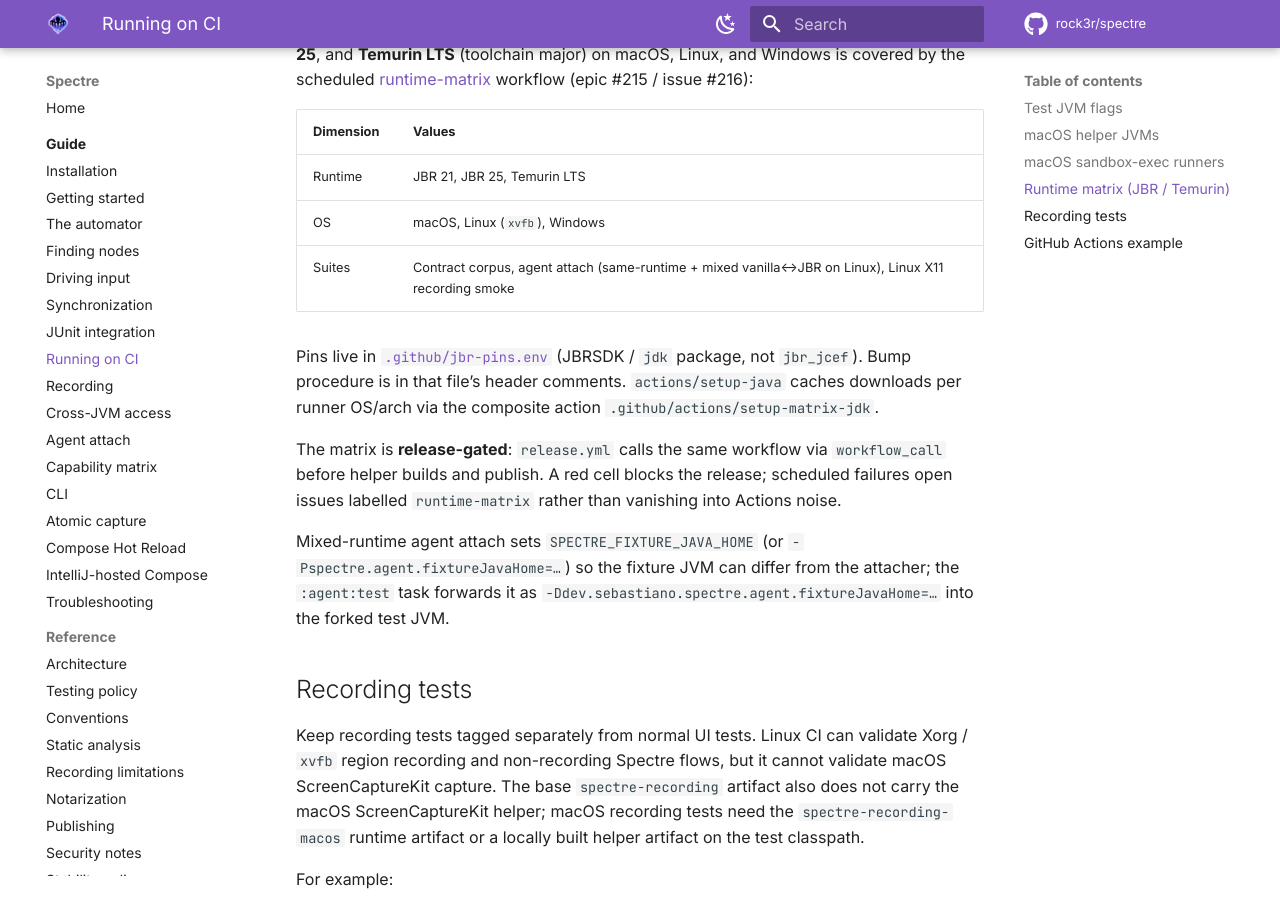
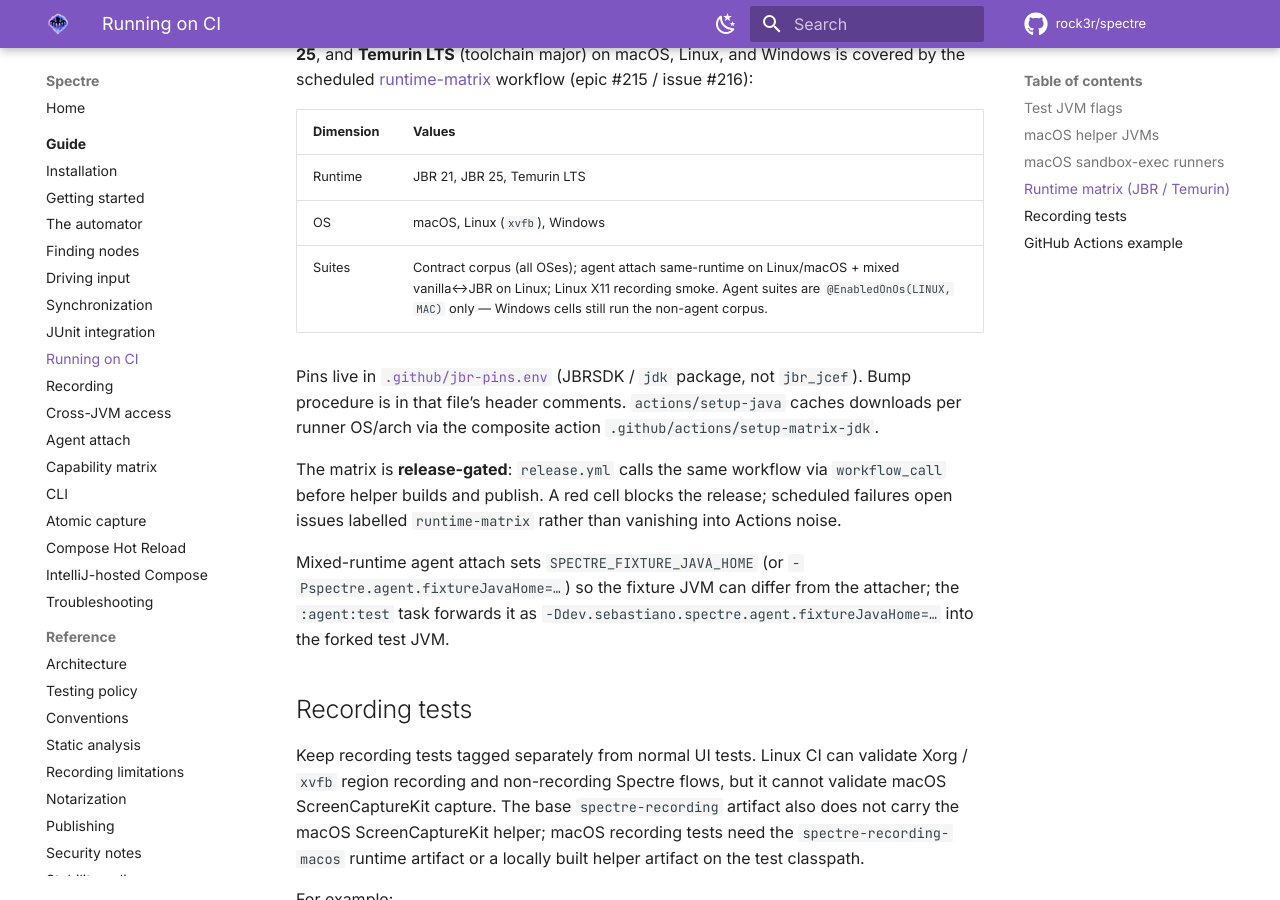
Before and after one commit to rock3r/spectre, an MkDocs documentation site: the page built from docs/guide/ci.md, in a window 1280 px wide and 900 px high, scrolled down 3738 px. Built offline with MkDocs 1.6.1 and Material for MkDocs 9.7.7, drawn with Linux system fonts in a browser that asks for light colours; comment, search, counter and statistics services are not loaded.

Commit message:
Fix runtime matrix Windows agent gate and issue-search dedup
Skip agent attach suites on Windows (they are @EnabledOnOs Linux/macOS only)
so Windows matrix cells and the release matrix-gate can pass. Dedup scheduled
failure issues with a parenthesis-free search query and exact title match.

```diff
--- a/docs/guide/ci.md
+++ b/docs/guide/ci.md
@@ -143,7 +143,7 @@
 | --- | --- |
 | Runtime | JBR 21, JBR 25, Temurin LTS |
 | OS | macOS, Linux (`xvfb`), Windows |
-| Suites | Contract corpus, agent attach (same-runtime + mixed vanilla↔JBR on Linux), Linux X11 recording smoke |
+| Suites | Contract corpus (all OSes); agent attach same-runtime on Linux/macOS + mixed vanilla↔JBR on Linux; Linux X11 recording smoke. Agent suites are `@EnabledOnOs(LINUX, MAC)` only — Windows cells still run the non-agent corpus. |
 
 Pins live in [`.github/jbr-pins.env`](https://github.com/rock3r/spectre/blob/main/.github/jbr-pins.env)
 (JBRSDK / `jdk` package, not `jbr_jcef`). Bump procedure is in that file’s header comments.
```
Also changed, not shown: 3 other files.
